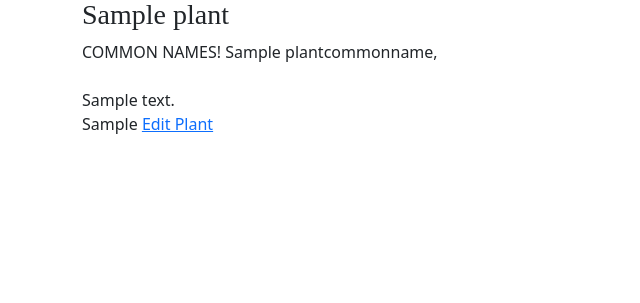
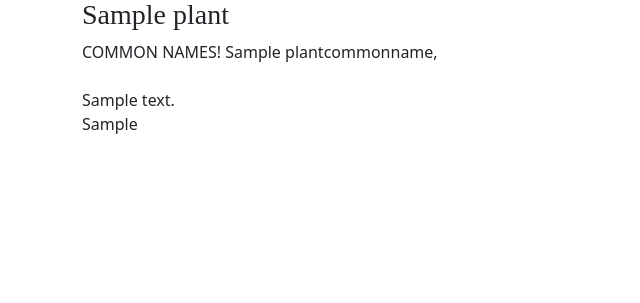
Before and after one commit to Harmony222/house-plant-bst, a Django app: page /plant/1/ in a window 1280 px wide. Shown: the part 114-417 px from the top of the page, without its empty margins (0-640 px from the left). Run offline with Django 4.2, Linux system fonts and the light colour scheme; tables that the repository leaves empty hold one stand-in row (values such as "Sample post").

Commit message:
couple bug fixes

```diff
--- a/house_plant_bst/plant/models.py
+++ b/house_plant_bst/plant/models.py
@@ -31,15 +31,15 @@ class Plant(models.Model):
 
     def get_absolute_url(self):
         """Returns the absolute url for plant object to view plant details"""
-        return f'/plant/{self.pk}'
+        return reverse_lazy('plant:plant_detail', kwargs={'pk': self.pk})
 
     def get_update_url(self):
         """Return the url to update plant"""
-        return f'/plant/{self.pk}/update'
+        return reverse_lazy('plant:plant_update', kwargs={'pk': self.pk})
 
     def get_delete_url(self):
         """Returns the url to delete plant object"""
-        return f'/plant/{self.pk}/delete'
+        return reverse_lazy('plant:plant_delete', kwargs={'pk': self.pk})
 
 
 class PlantCommonName(models.Model):
--- a/house_plant_bst/plant/views.py
+++ b/house_plant_bst/plant/views.py
@@ -226,7 +226,7 @@ class UserPlantUpdateView(LoginRequiredMixin, UpdateView):
     template_name = 'plant/userplant/userplant_create.html'
 
     def get_success_url(self):
-        return reverse_lazy('plant:all_user_plants')
+        return reverse_lazy('plant:userplant_all')
 
     def form_valid(self, form):
         obj = form.save(commit=False)
--- a/house_plant_bst/templates/plant/plant_detail.html
+++ b/house_plant_bst/templates/plant/plant_detail.html
@@ -19,6 +19,7 @@ COMMON NAMES!
 <br>
 {{ object.plant_care }}
 
-
+{% if user.is_authenticated %}
 <a href="{{ object.get_update_url }}">Edit Plant</a>
+{% endif %}
 {% endblock %}
--- a/house_plant_bst/templates/plant/userplant/userplant_list.html
+++ b/house_plant_bst/templates/plant/userplant/userplant_list.html
@@ -26,12 +26,11 @@
     <h5>{{ object.userplant.unit_price }}</h5>
     <h6>Seller: {{ object.userplant.user.username }}</h6>
     <p class="card-text">Location: {{ object.location }}</p>
-    {% if user.is_authenticated %}
+    {% if not marketplace and user.is_authenticated %}
 
     <a href="{{ object.userplant.get_update_url }}" class="btn custom-btn" >Edit</a>
     <a href="{{ object.userplant.get_delete_url }}" class="btn btn-danger" >Delete</a>
     {% endif %}
-    <a href="#" class="btn btn-primary">Go somewhere</a>
   </div>
 
 </div>
```
